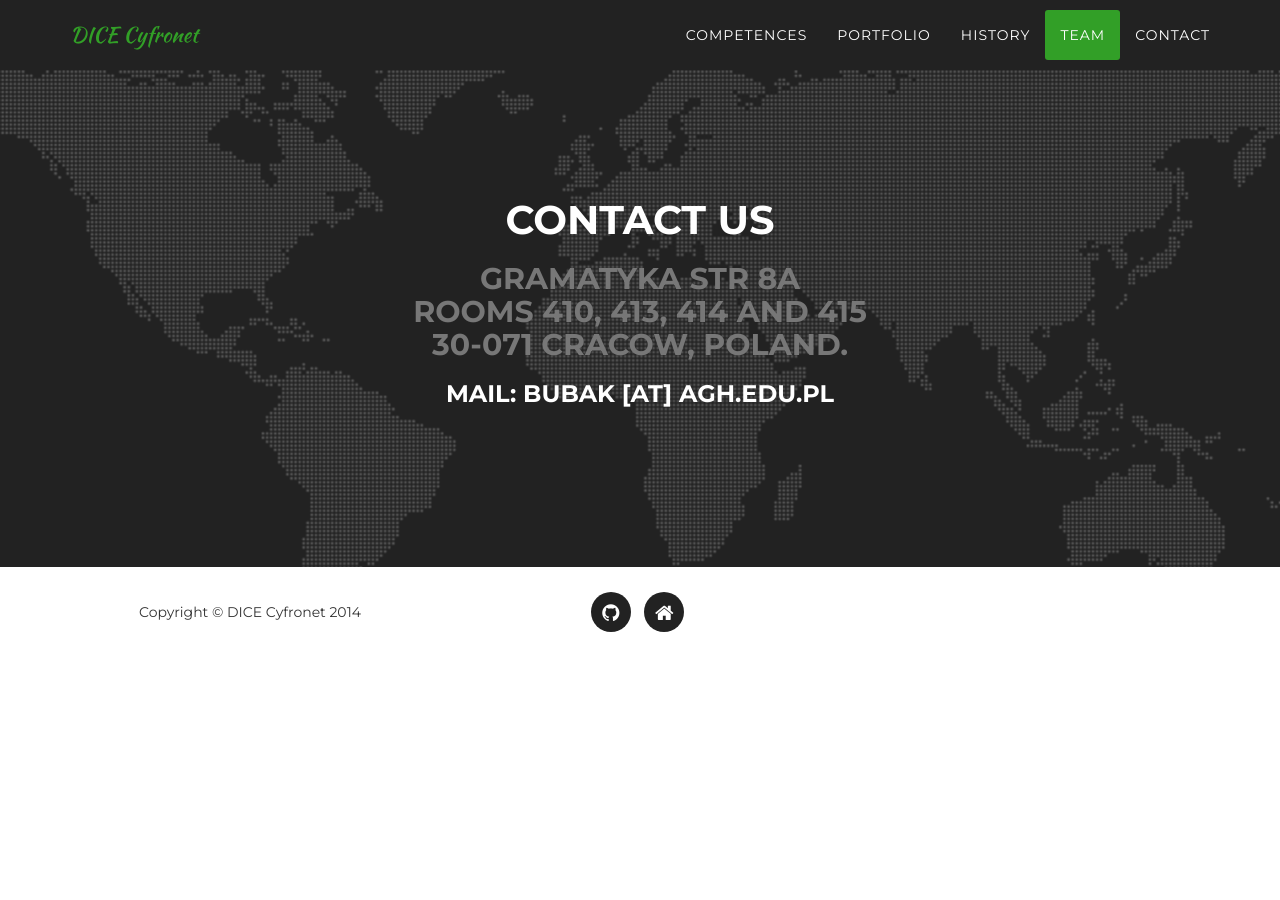
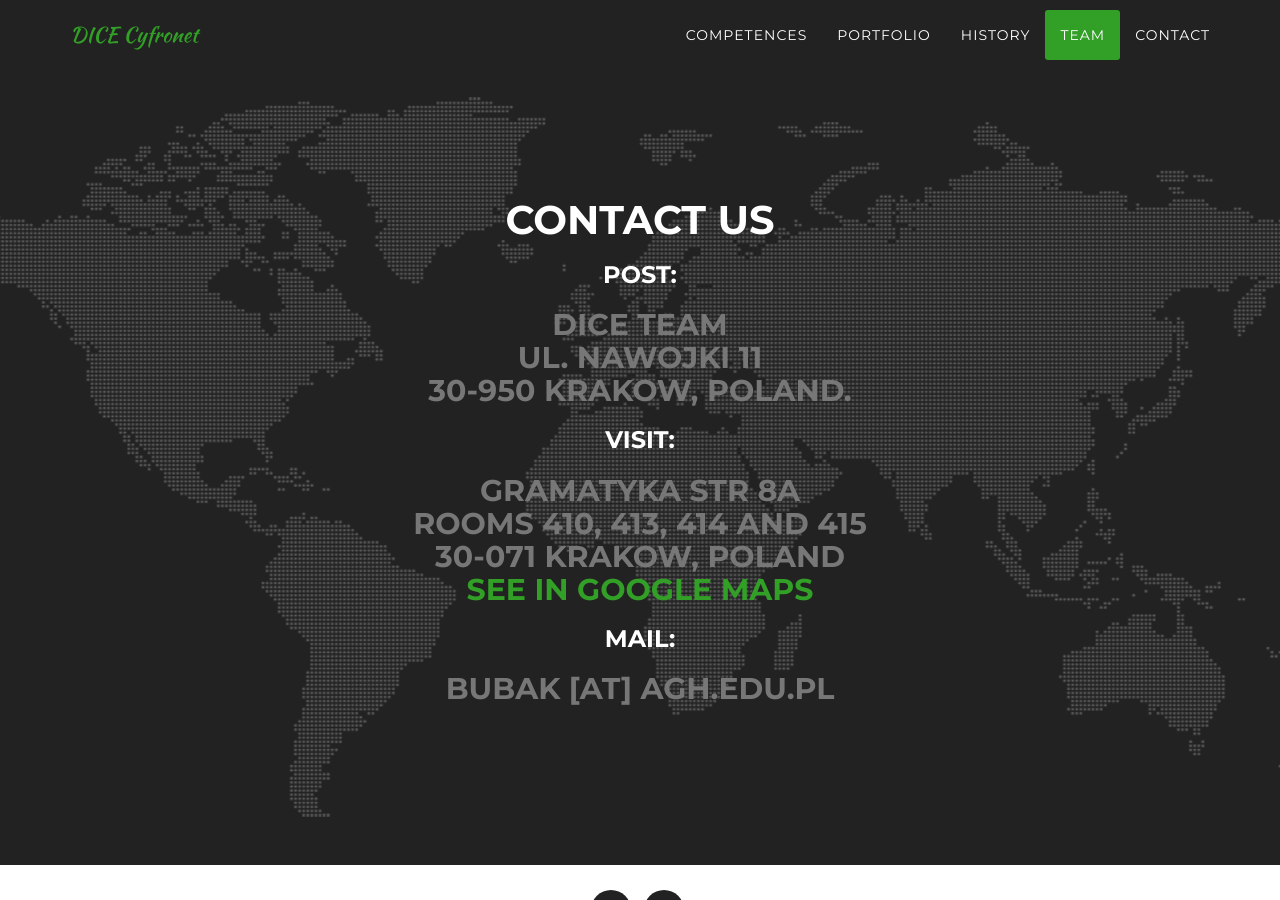
Before and after one commit to dice-cyfronet/dice-cyfronet.github.io-old, a Jekyll site: the page built from index.html, in a window 1280 px wide and 900 px high, scrolled down 10523 px. Built offline with Jekyll 4.4.1, drawn with Linux system fonts in a browser that asks for light colours; nearby versions of some CDN libraries; some web fonts are replaced; before the commit the page ends 11180 px from its top, so only the background shows below that.

Commit message:
better contact address

```diff
--- a/_includes/contact.html
+++ b/_includes/contact.html
@@ -3,12 +3,23 @@
     <div class="row">
       <div class="col-lg-12 text-center">
         <h2 class="section-heading">Contact Us</h2>
+        <h3 class="section-heading">post:</h3>
+        <h2 class="section-subheading text-muted">
+          DICE team<br/>
+          ul. Nawojki 11<br/>
+          30-950 Krakow, Poland.
+        </h2>
+        <h3 class="section-heading">visit:</h3>
         <h2 class="section-subheading text-muted">
           Gramatyka str 8a<br/>
           rooms 410, 413, 414 and 415<br/>
-          30-071 Cracow, Poland.
+          30-071 Krakow, Poland<br/>
+          <a href="https://goo.gl/maps/SO6Nz">see in Google maps</a>
         </h2>
-        <h3 class="section-heading">mail: bubak [at] agh.edu.pl</h3>
+        <h3 class="section-heading">mail:</h3>
+        <h2 class="section-subheading text-muted">
+          bubak [at] agh.edu.pl
+        </h2>
       </div>
     </div>
   </div>
```
